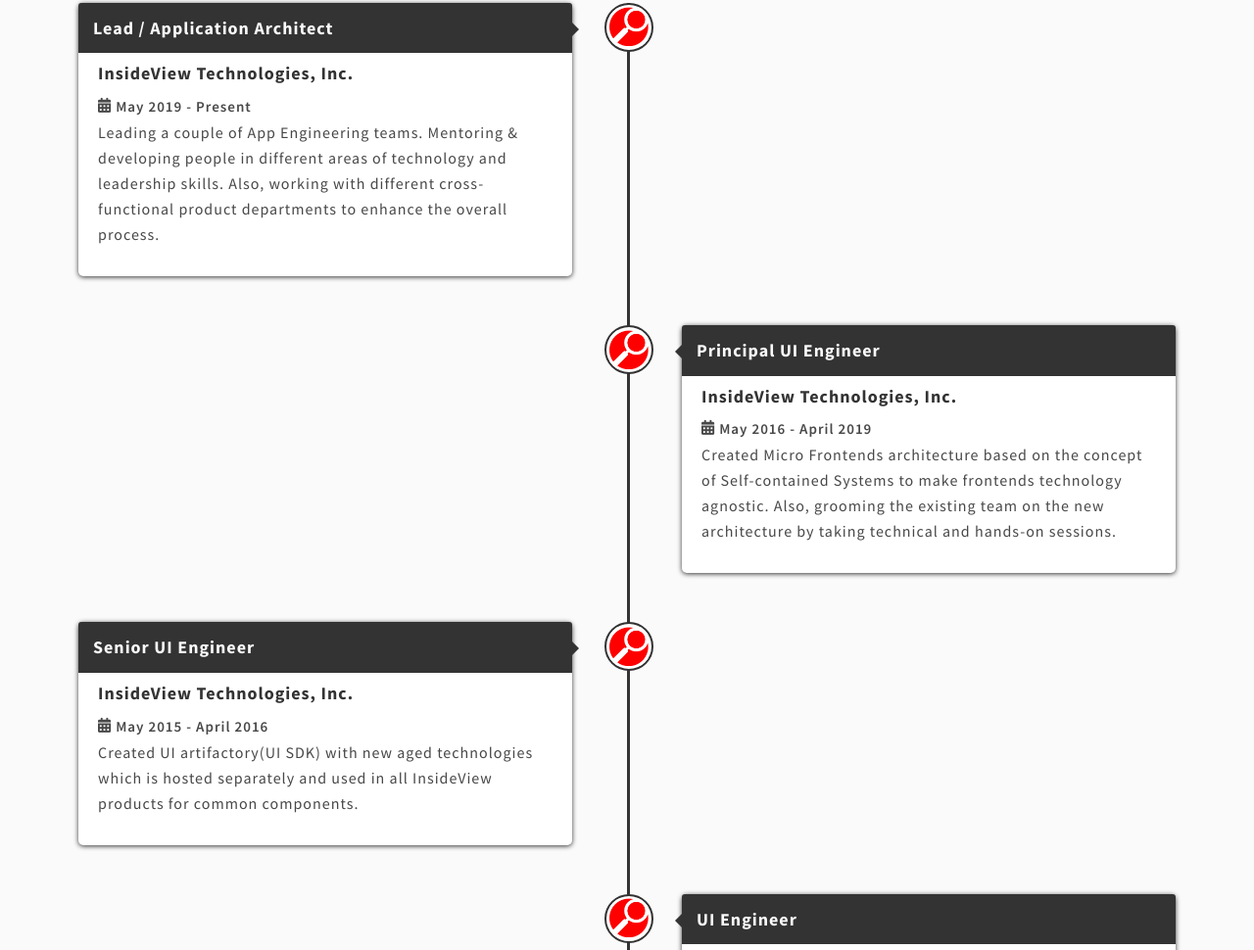
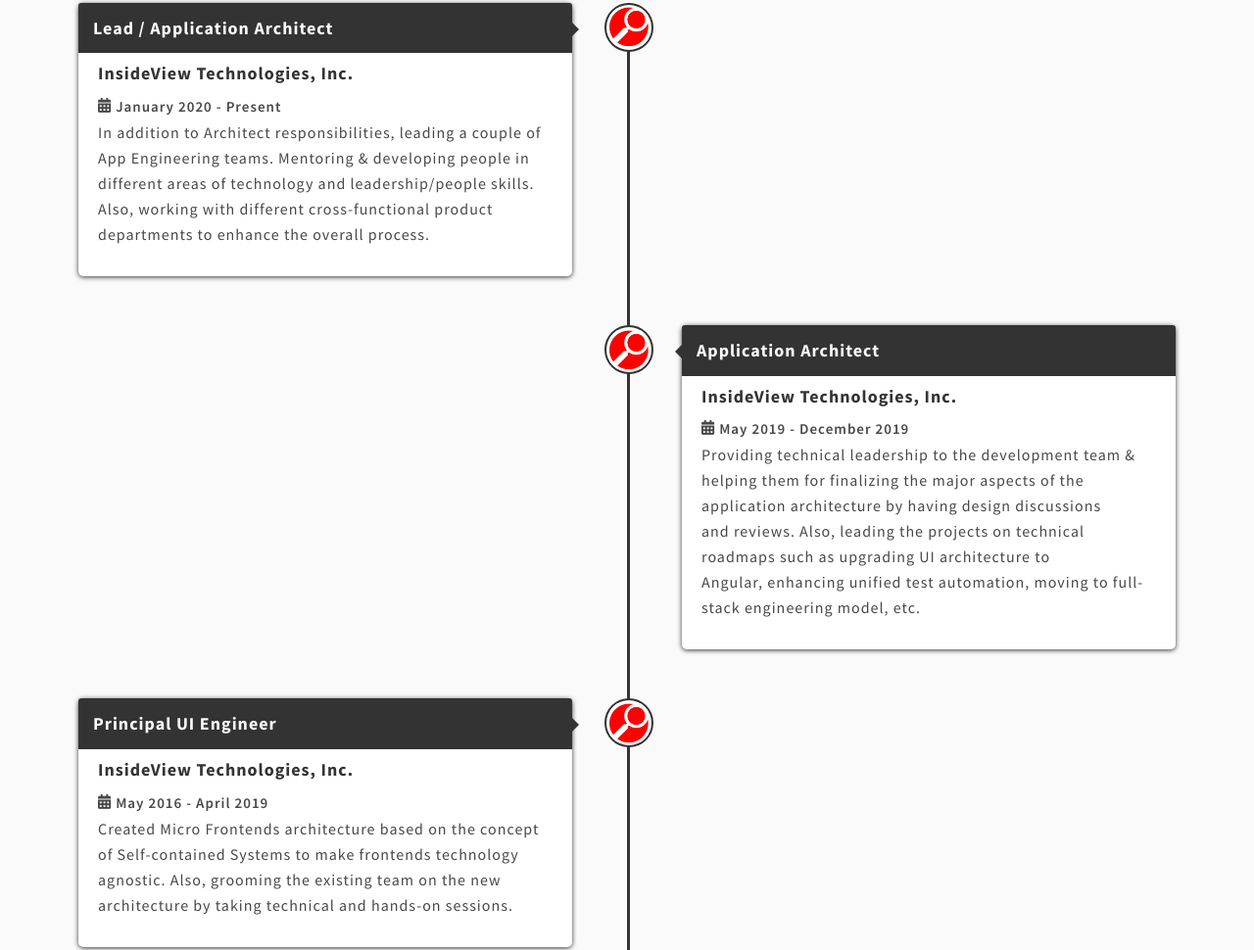
Before and after one commit to Virbhadrasinh/profile, a website: page index.html in a window 1280 px wide. Shown: the part 1839-2809 px from the top of the page at 98% size. Drawn offline with nearby package versions, Linux system fonts and the light colour scheme; animation ran at ten frames a second.

Commit message:
CAREER update

```diff
--- a/index.html
+++ b/index.html
@@ -123,14 +123,26 @@
                                 <h5>InsideView Technologies, Inc.</h5>
                                 <div style="margin-top: 3px;font-weight: 600;">
                                     <i class="fas fa-calendar-alt" style="position: relative;top: -1px;"></i>
-                                    <span style="font-size: 15px;">May 2019 - Present</span>
+                                    <span style="font-size: 15px;">January 2020 - Present</span>
                                 </div>
-                                <p>Leading a couple of App Engineering teams. Mentoring & developing people in different areas of technology and leadership skills. Also, working with different cross-functional product departments to enhance the overall process.</p>
+                                <p>In addition to Architect responsibilities, leading a couple of App Engineering teams. Mentoring & developing people in different areas of technology and leadership/people skills. Also, working with different cross-functional product departments to enhance the overall process.</p>
                             </div>
                         </div>
                         <div class="timeline-item">
                             <div class="timeline-icon"><img class="iv_logo" src="./insideview.png"></div>
                             <div class="timeline-content right">
+                                <h2>Application Architect</h2>
+                                <h5>InsideView Technologies, Inc.</h5>
+                                <div style="margin-top: 3px;font-weight: 600;">
+                                    <i class="fas fa-calendar-alt" style="position: relative;top: -1px;"></i>
+                                    <span style="font-size: 15px;">May 2019 - December 2019</span>
+                                </div>
+                                <p>Providing technical leadership to the development team & helping them for finalizing the major aspects of the application architecture by having design discussions and reviews. Also, leading the projects on technical roadmaps such as upgrading UI architecture to Angular, enhancing unified test automation, moving to full-stack engineering model, etc.</p>
+                            </div>
+                        </div>
+                        <div class="timeline-item">
+                            <div class="timeline-icon"><img class="iv_logo" src="./insideview.png"></div>
+                            <div class="timeline-content">
                                 <h2>Principal UI Engineer</h2>
                                 <h5>InsideView Technologies, Inc.</h5>
                                 <div style="margin-top: 3px;font-weight: 600;">
@@ -142,7 +154,7 @@
                         </div>
                         <div class="timeline-item">
                             <div class="timeline-icon"><img class="iv_logo" src="./insideview.png"></div>
-                            <div class="timeline-content">
+                            <div class="timeline-content right">
                                 <h2>Senior UI Engineer</h2>
                                 <h5>InsideView Technologies, Inc.</h5>
                                 <div style="margin-top: 3px;font-weight: 600;">
@@ -154,7 +166,7 @@
                         </div>
                         <div class="timeline-item">
                             <div class="timeline-icon"><img class="iv_logo" src="./insideview.png"></div>
-                            <div class="timeline-content right">
+                            <div class="timeline-content">
                                 <h2>UI Engineer</h2>
                                 <h5>InsideView Technologies, Inc.</h5>
                                 <div style="margin-top: 3px;font-weight: 600;">
@@ -166,7 +178,7 @@
                         </div>
                         <div class="timeline-item">
                             <div class="timeline-icon"><img class="pramati_logo" src="./pramati.jpg"></div>
-                            <div class="timeline-content">
+                            <div class="timeline-content right">
                                 <h2>Senior Development Engineer</h2>
                                 <h5>Pramati Technologies Private Limited</h5>
                                 <div style="margin-top: 3px;font-weight: 600;">
@@ -178,7 +190,7 @@
                         </div>
                         <div class="timeline-item">
                             <div class="timeline-icon"><img class="ve_logo" src="./ve.png"></div>
-                            <div class="timeline-content right">
+                            <div class="timeline-content">
                                 <h2>Software Engineer</h2>
                                 <h5>Verchaska (VE.Simplify Travel)</h5>
                                 <div style="margin-top: 3px;font-weight: 600;">
```
